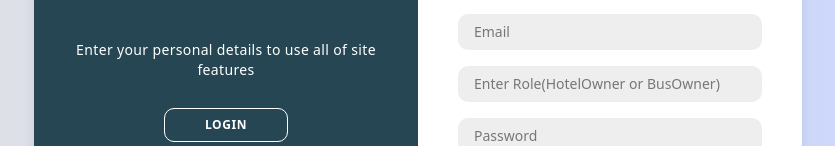
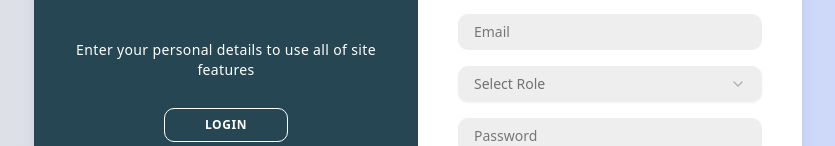
Before and after one commit to yatriKo/yatriKo-core, a React (Vite) app in the folder dashboard/: page / in a window 1280 px wide. Both pictures are taken after a click on the button "SIGN UP". Shown: the part 343-489 px from the top of the page, without its empty margins (222-1057 px from the left). Built offline with nearby package versions, Linux system fonts and the light colour scheme.

Commit message:
Dashboard select option

```diff
--- /dev/null
+++ b/dashboard/components/ui/select.tsx
@@ -0,0 +1,183 @@
+import * as React from "react";
+import * as SelectPrimitive from "@radix-ui/react-select";
+import { CheckIcon, ChevronDownIcon, ChevronUpIcon } from "lucide-react";
+
+import { cn } from "../../src/lib/utils";
+
+function Select({
+  ...props
+}: React.ComponentProps<typeof SelectPrimitive.Root>) {
+  return <SelectPrimitive.Root data-slot="select" {...props} />;
+}
+
+function SelectGroup({
+  ...props
+}: React.ComponentProps<typeof SelectPrimitive.Group>) {
+  return <SelectPrimitive.Group data-slot="select-group" {...props} />;
+}
+
+function SelectValue({
+  ...props
+}: React.ComponentProps<typeof SelectPrimitive.Value>) {
+  return <SelectPrimitive.Value data-slot="select-value" {...props} />;
+}
+
+function SelectTrigger({
+  className,
+  size = "default",
+  children,
+  ...props
+}: React.ComponentProps<typeof SelectPrimitive.Trigger> & {
+  size?: "sm" | "default";
+}) {
+  return (
+    <SelectPrimitive.Trigger
+      data-slot="select-trigger"
+      data-size={size}
+      className={cn(
+        "border-input data-[placeholder]:text-muted-foreground [&_svg:not([class*='text-'])]:text-muted-foreground focus-visible:border-ring focus-visible:ring-ring/50 aria-invalid:ring-destructive/20 dark:aria-invalid:ring-destructive/40 aria-invalid:border-destructive dark:bg-input/30 dark:hover:bg-input/50 flex w-fit items-center justify-between gap-2 rounded-md border bg-transparent px-3 py-2 text-sm whitespace-nowrap shadow-xs transition-[color,box-shadow] outline-none focus-visible:ring-[3px] disabled:cursor-not-allowed disabled:opacity-50 data-[size=default]:h-9 data-[size=sm]:h-8 *:data-[slot=select-value]:line-clamp-1 *:data-[slot=select-value]:flex *:data-[slot=select-value]:items-center *:data-[slot=select-value]:gap-2 [&_svg]:pointer-events-none [&_svg]:shrink-0 [&_svg:not([class*='size-'])]:size-4",
+        className
+      )}
+      {...props}
+    >
+      {children}
+      <SelectPrimitive.Icon asChild>
+        <ChevronDownIcon className="size-4 opacity-50" />
+      </SelectPrimitive.Icon>
+    </SelectPrimitive.Trigger>
+  );
+}
+
+function SelectContent({
+  className,
+  children,
+  position = "popper",
+  ...props
+}: React.ComponentProps<typeof SelectPrimitive.Content>) {
+  return (
+    <SelectPrimitive.Portal>
+      <SelectPrimitive.Content
+        data-slot="select-content"
+        className={cn(
+          "bg-popover text-popover-foreground data-[state=open]:animate-in data-[state=closed]:animate-out data-[state=closed]:fade-out-0 data-[state=open]:fade-in-0 data-[state=closed]:zoom-out-95 data-[state=open]:zoom-in-95 data-[side=bottom]:slide-in-from-top-2 data-[side=left]:slide-in-from-right-2 data-[side=right]:slide-in-from-left-2 data-[side=top]:slide-in-from-bottom-2 relative z-50 max-h-(--radix-select-content-available-height) min-w-[8rem] origin-(--radix-select-content-transform-origin) overflow-x-hidden overflow-y-auto rounded-md border shadow-md",
+          position === "popper" &&
+            "data-[side=bottom]:translate-y-1 data-[side=left]:-translate-x-1 data-[side=right]:translate-x-1 data-[side=top]:-translate-y-1",
+          className
+        )}
+        position={position}
+        {...props}
+      >
+        <SelectScrollUpButton />
+        <SelectPrimitive.Viewport
+          className={cn(
+            "p-1",
+            position === "popper" &&
+              "h-[var(--radix-select-trigger-height)] w-full min-w-[var(--radix-select-trigger-width)] scroll-my-1"
+          )}
+        >
+          {children}
+        </SelectPrimitive.Viewport>
+        <SelectScrollDownButton />
+      </SelectPrimitive.Content>
+    </SelectPrimitive.Portal>
+  );
+}
+
+function SelectLabel({
+  className,
+  ...props
+}: React.ComponentProps<typeof SelectPrimitive.Label>) {
+  return (
+    <SelectPrimitive.Label
+      data-slot="select-label"
+      className={cn("text-muted-foreground px-2 py-1.5 text-xs", className)}
+      {...props}
+    />
+  );
+}
+
+function SelectItem({
+  className,
+  children,
+  ...props
+}: React.ComponentProps<typeof SelectPrimitive.Item>) {
+  return (
+    <SelectPrimitive.Item
+      data-slot="select-item"
+      className={cn(
+        "focus:bg-accent focus:text-accent-foreground [&_svg:not([class*='text-'])]:text-muted-foreground relative flex w-full cursor-default items-center gap-2 rounded-sm py-1.5 pr-8 pl-2 text-sm outline-hidden select-none data-[disabled]:pointer-events-none data-[disabled]:opacity-50 [&_svg]:pointer-events-none [&_svg]:shrink-0 [&_svg:not([class*='size-'])]:size-4 *:[span]:last:flex *:[span]:last:items-center *:[span]:last:gap-2",
+        className
+      )}
+      {...props}
+    >
+      <span className="absolute right-2 flex size-3.5 items-center justify-center">
+        <SelectPrimitive.ItemIndicator>
+          <CheckIcon className="size-4" />
+        </SelectPrimitive.ItemIndicator>
+      </span>
+      <SelectPrimitive.ItemText>{children}</SelectPrimitive.ItemText>
+    </SelectPrimitive.Item>
+  );
+}
+
+function SelectSeparator({
+  className,
+  ...props
+}: React.ComponentProps<typeof SelectPrimitive.Separator>) {
+  return (
+    <SelectPrimitive.Separator
+      data-slot="select-separator"
+      className={cn("bg-border pointer-events-none -mx-1 my-1 h-px", className)}
+      {...props}
+    />
+  );
+}
+
+function SelectScrollUpButton({
+  className,
+  ...props
+}: React.ComponentProps<typeof SelectPrimitive.ScrollUpButton>) {
+  return (
+    <SelectPrimitive.ScrollUpButton
+      data-slot="select-scroll-up-button"
+      className={cn(
+        "flex cursor-default items-center justify-center py-1",
+        className
+      )}
+      {...props}
+    >
+      <ChevronUpIcon className="size-4" />
+    </SelectPrimitive.ScrollUpButton>
+  );
+}
+
+function SelectScrollDownButton({
+  className,
+  ...props
+}: React.ComponentProps<typeof SelectPrimitive.ScrollDownButton>) {
+  return (
+    <SelectPrimitive.ScrollDownButton
+      data-slot="select-scroll-down-button"
+      className={cn(
+        "flex cursor-default items-center justify-center py-1",
+        className
+      )}
+      {...props}
+    >
+      <ChevronDownIcon className="size-4" />
+    </SelectPrimitive.ScrollDownButton>
+  );
+}
+
+export {
+  Select,
+  SelectContent,
+  SelectGroup,
+  SelectItem,
+  SelectLabel,
+  SelectScrollDownButton,
+  SelectScrollUpButton,
+  SelectSeparator,
+  SelectTrigger,
+  SelectValue,
+};
--- a/dashboard/src/routes/_Auth/index.tsx
+++ b/dashboard/src/routes/_Auth/index.tsx
@@ -3,6 +3,13 @@
 import { useEffect, useState } from "react";
 import { toast } from "sonner";
 import { useLogin, useSignUp } from "./-queries";
+import {
+  Select,
+  SelectTrigger,
+  SelectValue,
+  SelectContent,
+  SelectItem,
+} from "../../../components/ui/select.tsx";
 
 export const Route = createFileRoute("/_Auth/")({
   component: Index,
@@ -116,12 +123,15 @@
                 className="bg-[#eee] border-none my-2 py-2 px-4 text-sm rounded-lg w-full outline-none text-black"
                 onChange={(e) => setSignUpEmail(e.target.value)}
               />
-              <input
-                type="text"
-                placeholder="Enter Role(HotelOwner or BusOwner)"
-                className="bg-[#eee] border-none my-2 py-2 px-4 text-sm rounded-lg w-full outline-none text-black"
-                onChange={(e) => setSignUpRole(e.target.value)}
-              />
+              <Select onValueChange={(value) => setSignUpRole(value)}>
+                <SelectTrigger className="bg-[#eee] border-none my-2 py-2 px-4 text-sm rounded-lg w-full outline-none">
+                  <SelectValue placeholder="Select Role" />
+                </SelectTrigger>
+                <SelectContent>
+                  <SelectItem value="HotelOwner">Hotel Owner</SelectItem>
+                  <SelectItem value="BusOwner">Bus Owner</SelectItem>
+                </SelectContent>
+              </Select>
               <input
                 type="password"
                 placeholder="Password"
```
